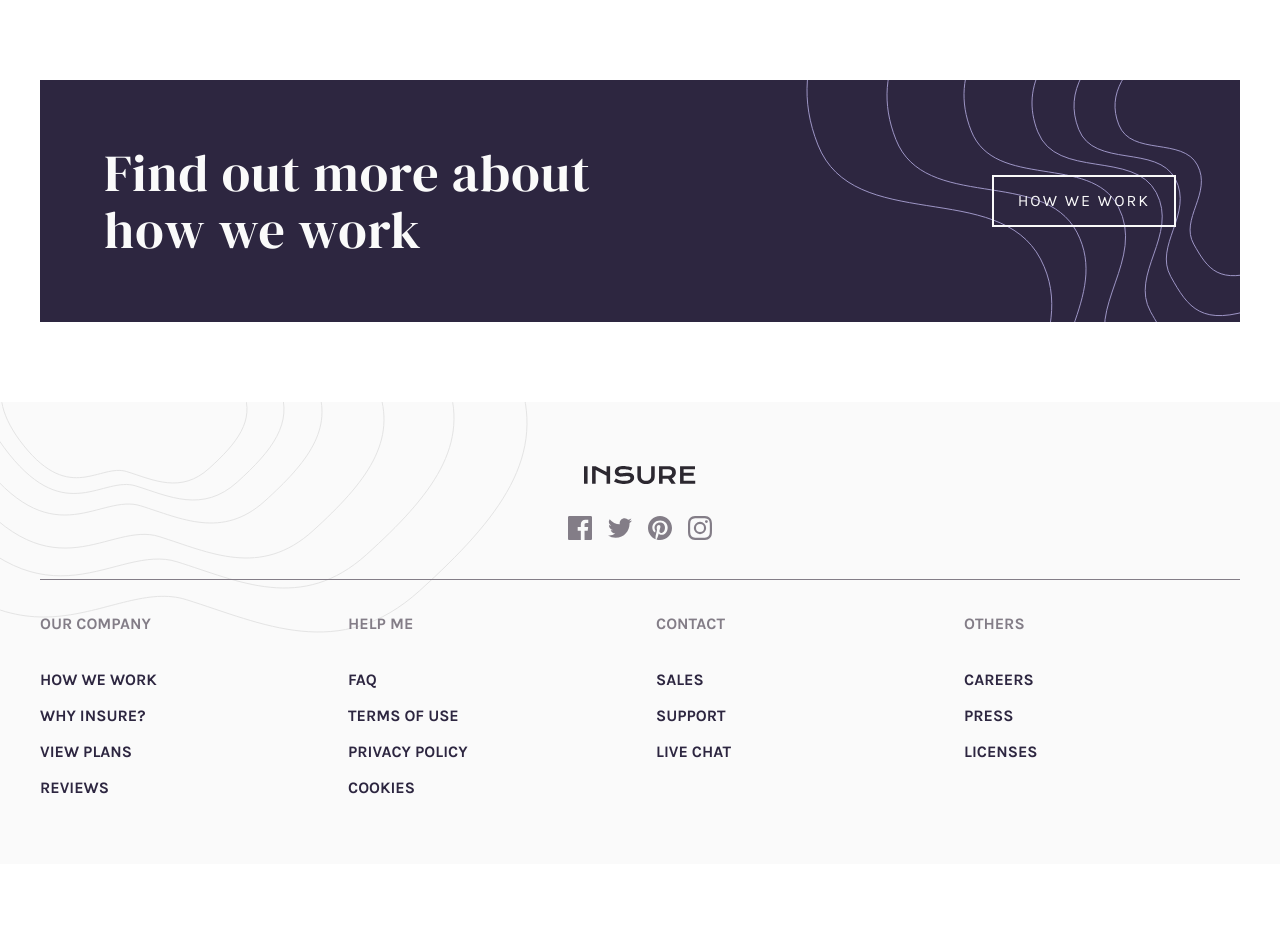
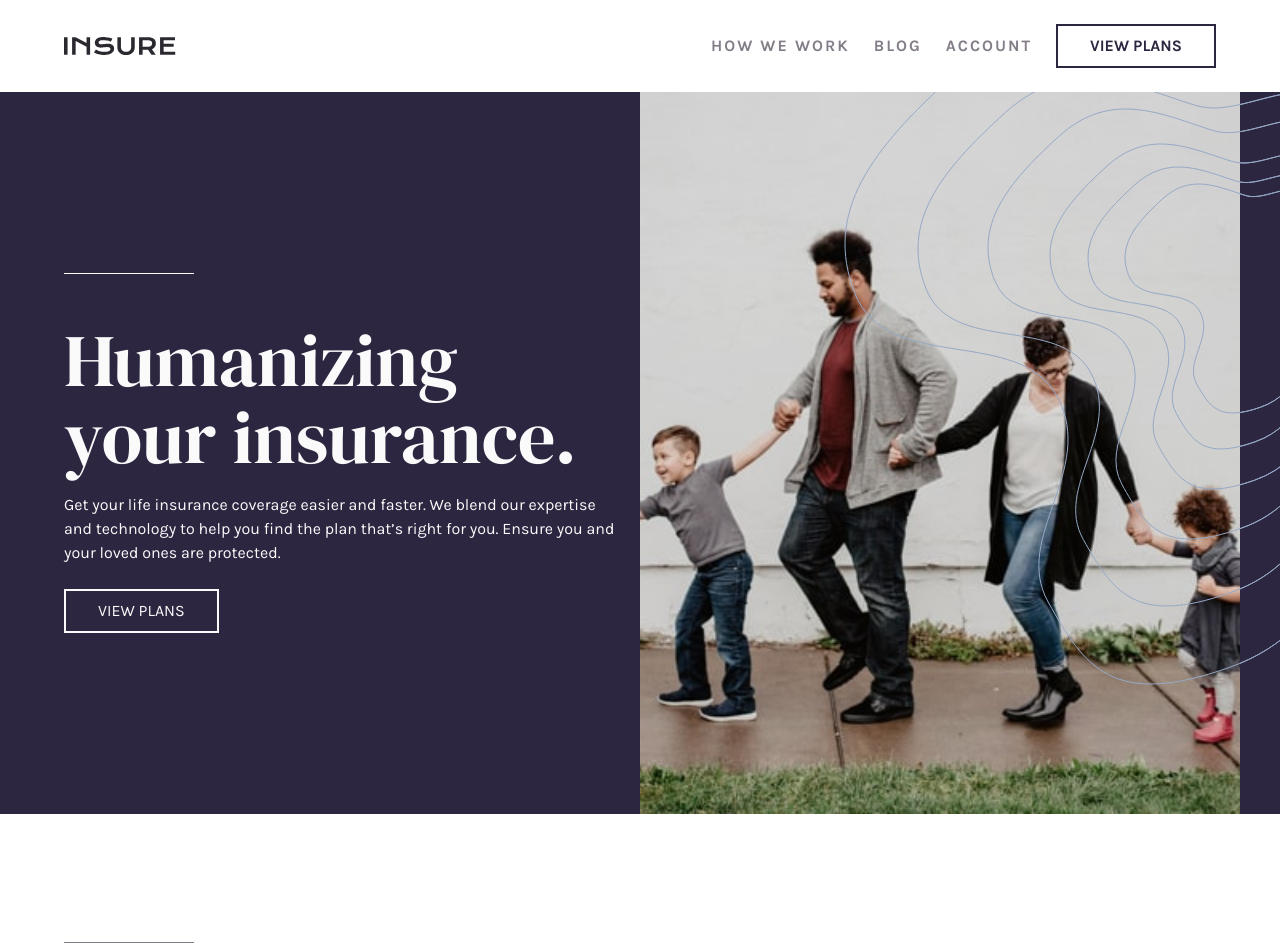
Before and after one commit to mjamecny/insure-landing-page, a React (Vite) app: page / in a window 1280 px wide. Shown: the top 952 px of the page. Before the commit the page ends 880 px from the top, so only its background shows below. Built offline with nearby package versions, Linux system fonts and the light colour scheme.

Commit message:
import components into App

```diff
--- a/src/App.jsx
+++ b/src/App.jsx
@@ -1,4 +1,7 @@
+import Features from "./Features"
 import Footer from "./Footer"
+import Header from "./Header"
+import Hero from "./Hero"
 import HowWeWork from "./HowWeWork"
 import GlobalStyles from "./styles/GlobalStyles"
 
@@ -6,6 +9,9 @@ export default function App() {
   return (
     <>
       <GlobalStyles />
+      <Header />
+      <Hero />
+      <Features />
       <HowWeWork />
       <Footer />
     </>
```
